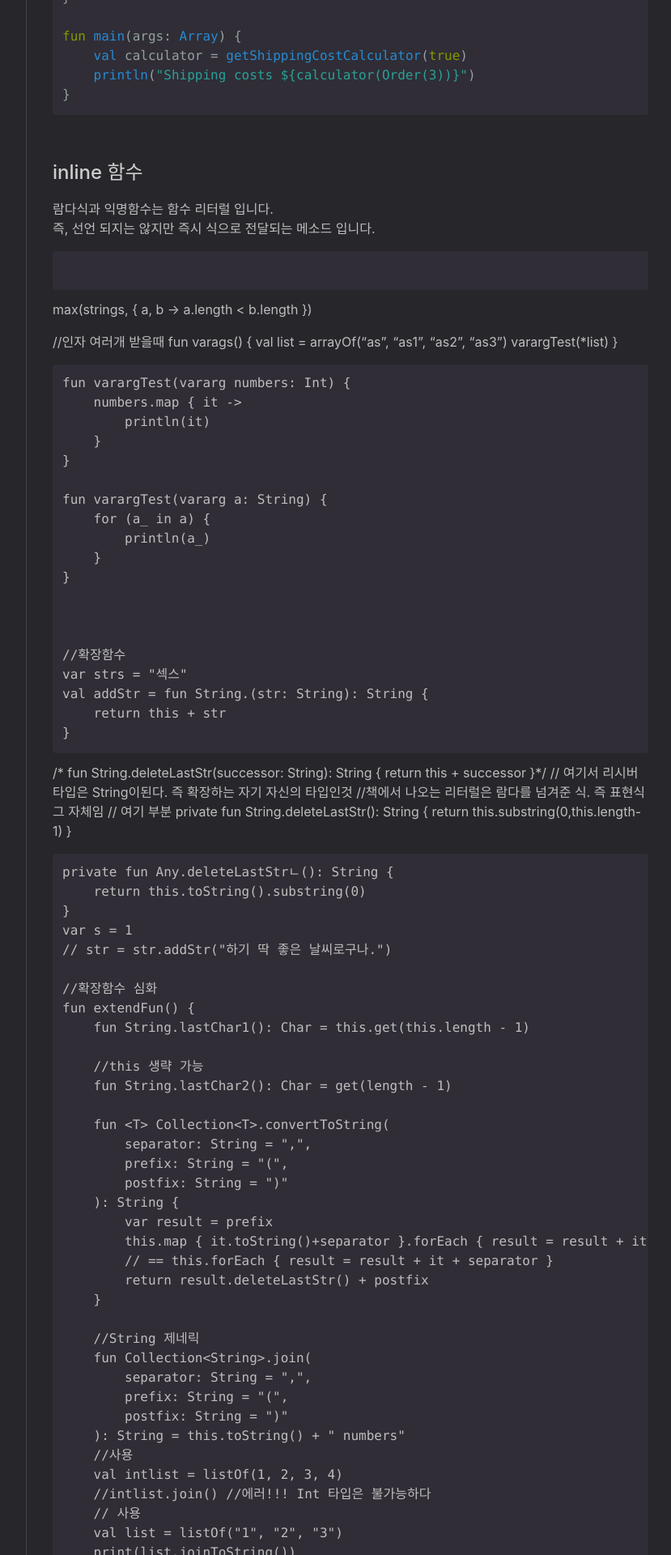
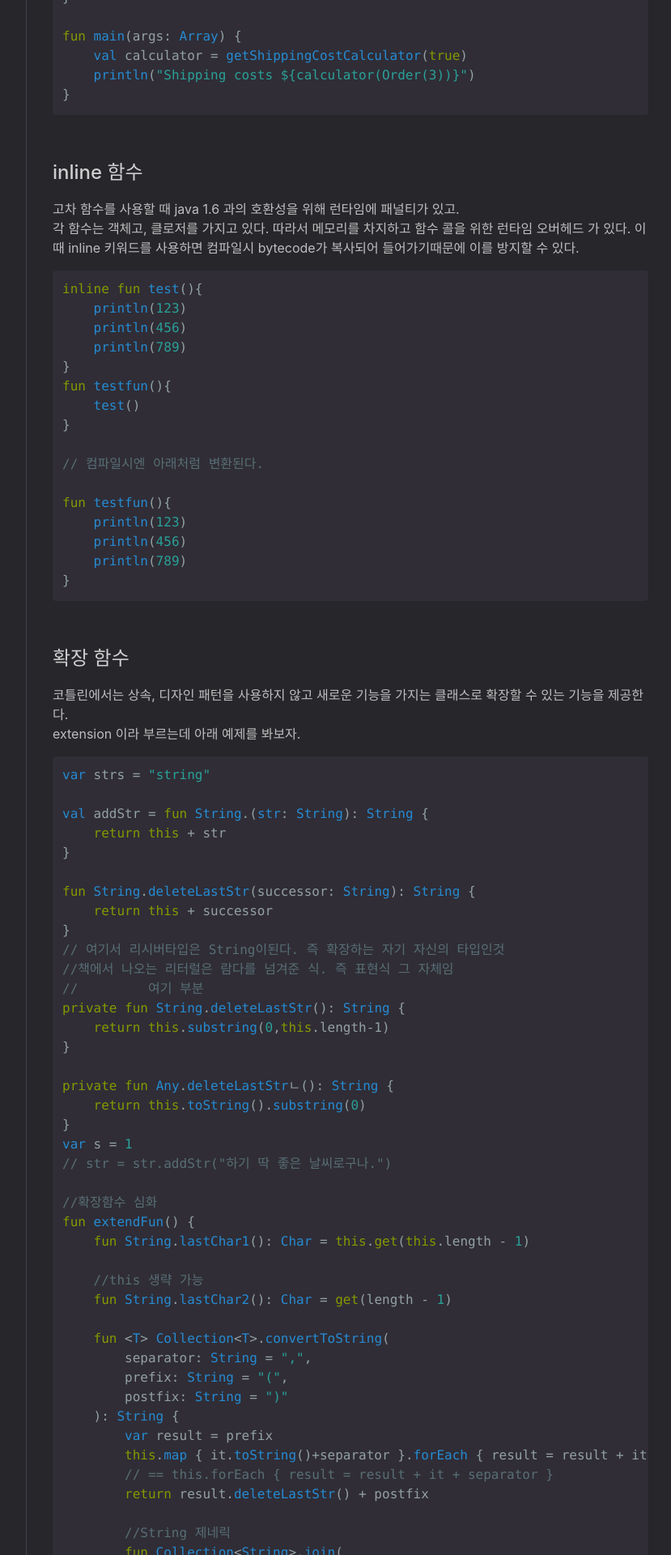
Before and after one commit to labyrintos71/deprecated_docs_2019, a Jekyll site: the page built from docs/kotlin/함수.md, in a window 1280 px wide. Shown: the part 2341-4261 px from the top of the page at 81% size, without its empty margins (339-1168 px from the left). Built offline with Jekyll 4.4.1, drawn with Linux system fonts in a browser that asks for light colours; some of the changed text lies outside the part shown.

Commit message:
no message

````diff
--- a/docs/kotlin/함수.md
+++ b/docs/kotlin/함수.md
@@ -97,72 +97,70 @@ fun main(args: Array) {
 ```
 #### Space
 ## inline 함수
-람다식과 익명함수는 함수 리터럴 입니다.
-즉, 선언 되지는 않지만 즉시 식으로 전달되는 메소드 입니다.
+고차 함수를 사용할 때 java 1.6 과의 호환성을 위해 런타임에 패널티가 있고.
+각 함수는 객체고, 클로저를 가지고 있다. 따라서 메모리를 차지하고 함수 콜을 위한 런타임 오버헤드 가 있다.
+이 때 inline 키워드를 사용하면 컴파일시 bytecode가 복사되어 들어가기때문에 이를 방지할 수 있다.
 ```kotlin
+inline fun test(){
+    println(123)
+    println(456)
+    println(789)
+}
+fun testfun(){
+    test()
+}
 
+// 컴파일시엔 아래처럼 변환된다.
+
+fun testfun(){
+    println(123)
+    println(456)
+    println(789)
+}
 ```
-max(strings, { a, b -> a.length < b.length })
+#### Space
+## 확장 함수
+코틀린에서는 상속, 디자인 패턴을 사용하지 않고 새로운 기능을 가지는 클래스로 확장할 수 있는 기능을 제공한다.
+extension 이라 부르는데 아래 예제를 봐보자.
+```kotlin
+var strs = "string"
 
-  //인자 여러개 받을때
-    fun varags() {
-        val list = arrayOf("as", "as1", "as2", "as3")
-        varargTest(*list)
-    }
+val addStr = fun String.(str: String): String {
+    return this + str
+}
 
-    fun varargTest(vararg numbers: Int) {
-        numbers.map { it ->
-            println(it)
-        }
-    }
+fun String.deleteLastStr(successor: String): String {
+    return this + successor
+}
+// 여기서 리시버타입은 String이된다. 즉 확장하는 자기 자신의 타입인것
+//책에서 나오는 리터럴은 람다를 넘겨준 식. 즉 표현식 그 자체임
+//         여기 부분
+private fun String.deleteLastStr(): String {
+    return this.substring(0,this.length-1)
+}
 
-    fun varargTest(vararg a: String) {
-        for (a_ in a) {
-            println(a_)
-        }
-    }
+private fun Any.deleteLastStrㄴ(): String {
+    return this.toString().substring(0)
+}
+var s = 1
+// str = str.addStr("하기 딱 좋은 날씨로구나.")
 
+//확장함수 심화
+fun extendFun() {
+    fun String.lastChar1(): Char = this.get(this.length - 1)
 
+    //this 생략 가능
+    fun String.lastChar2(): Char = get(length - 1)
 
-    //확장함수
-    var strs = "섹스"
-    val addStr = fun String.(str: String): String {
-        return this + str
-    }
-
-  /*  fun String.deleteLastStr(successor: String): String {
-        return this + successor
-    }*/
-    // 여기서 리시버타입은 String이된다. 즉 확장하는 자기 자신의 타입인것
-    //책에서 나오는 리터럴은 람다를 넘겨준 식. 즉 표현식 그 자체임
-    //         여기 부분
-    private fun String.deleteLastStr(): String {
-        return this.substring(0,this.length-1)
-    }
-
-    private fun Any.deleteLastStrㄴ(): String {
-        return this.toString().substring(0)
-    }
-    var s = 1
-    // str = str.addStr("하기 딱 좋은 날씨로구나.")
-
-    //확장함수 심화
-    fun extendFun() {
-        fun String.lastChar1(): Char = this.get(this.length - 1)
-
-        //this 생략 가능
-        fun String.lastChar2(): Char = get(length - 1)
-
-        fun <T> Collection<T>.convertToString(
-            separator: String = ",",
-            prefix: String = "(",
-            postfix: String = ")"
-        ): String {
-            var result = prefix
-            this.map { it.toString()+separator }.forEach { result = result + it }
-            // == this.forEach { result = result + it + separator }
-            return result.deleteLastStr() + postfix
-        }
+    fun <T> Collection<T>.convertToString(
+        separator: String = ",",
+        prefix: String = "(",
+        postfix: String = ")"
+    ): String {
+        var result = prefix
+        this.map { it.toString()+separator }.forEach { result = result + it }
+        // == this.forEach { result = result + it + separator }
+        return result.deleteLastStr() + postfix
 
         //String 제네릭
         fun Collection<String>.join(
@@ -176,60 +174,89 @@ max(strings, { a, b -> a.length < b.length })
         // 사용
         val list = listOf("1", "2", "3")
         print(list.joinToString())
+}
+
+//확장 프로퍼티
+class extendProperty {
+    //get() 구현
+    val String.lastChar: Char
+        get() = get(length - 1)
+    //  get() { return last().toString()}
+
+    //리스트인경우 get(), set() 구현
+    var List<Any>.name: String
+        get() = name
+        set(value) {
+           name = last().toString()
+        }
+
+    fun test() {
+        "zerog".lastChar        //확장 프로퍼티 호출
+        val list = listOf("a", "b", "c")
+        list.name              //get()
+        list.name = "d"      //set()
     }
+}
 
-    //확장 프로퍼티
-    class extendProperty {
-        //get() 구현
-        val String.lastChar: Char
-            get() = get(length - 1)
-        //  get() { return last().toString()}
 
-        //리스트인경우 get(), set() 구현
-        var List<Any>.name: String
-            get() = name
-            set(value) {
-                name = last().toString()
+```
+#### Space
+## getter, setter 오버라이딩
+```kotlin
+//getter setter
+class nullcheck {
+    var string: String? = null
+        get() = if (field == null) "null" else field
+
+    var stringupper: String? = null
+        get() = if (field == null) "null" else field.toString().toUpperCase()
+}
+
+class FakeAge {
+    var age: Int = 0
+        set(value) {
+            field = when {
+                value < 18 -> 18
+                value in 18..30 -> value
+                else -> value - 3
             }
+        }
 
-        fun test() {
-            "zerog".lastChar        //확장 프로퍼티 호출
-            val list = listOf("a", "b", "c")
-            list.name              //get()
-            list.name = "d"      //set()
-        }
-    }
+}
 
-    //getter setter
-    class nullcheck {
-        var string: String? = null
-            get() = if (field == null) "null" else field
+class getexample {
+    val array = mutableListOf<Int>(1, 2, 3)
+    val isListBig: Boolean
+        get() = array.size > 2
 
-        var stringupper: String? = null
-            get() = if (field == null) "null" else field.toString().toUpperCase()
-    }
-
-    class FakeAge {
-        var age: Int = 0
-            set(value) {
-                field = when {
-                    value < 18 -> 18
-                    value in 18..30 -> value
-                    else -> value - 3
-                }
-            }
-
-    }
-
-    class getexample {
-        val array = mutableListOf<Int>(1, 2, 3)
-        val isListBig: Boolean
-            get() = array.size > 2
-
-        var name = "test"
-            get() = field.toUpperCase()
-    }
+    var name = "test"
+        get() = field.toUpperCase()    }
 
     fun getsetExample() {
         getexample().isListBig
     }
+}
+
+```
+#### Space
+## vararg, 가변인자
+코틀린에서는 가변인자를 받고싶을 때 아래와 같이 하면 된다.
+
+```kotlin
+fun varags() {
+    val list = arrayOf("as", "as1", "as2", "as3")
+    varargTest(*list)
+}
+
+fun varargTest(vararg numbers: Int) {
+    numbers.map { it ->
+        println(it)
+    }
+}
+
+fun varargTest(vararg a: String) {
+       for (a_ in a) {
+        println(a_)
+    }
+}
+```
````
